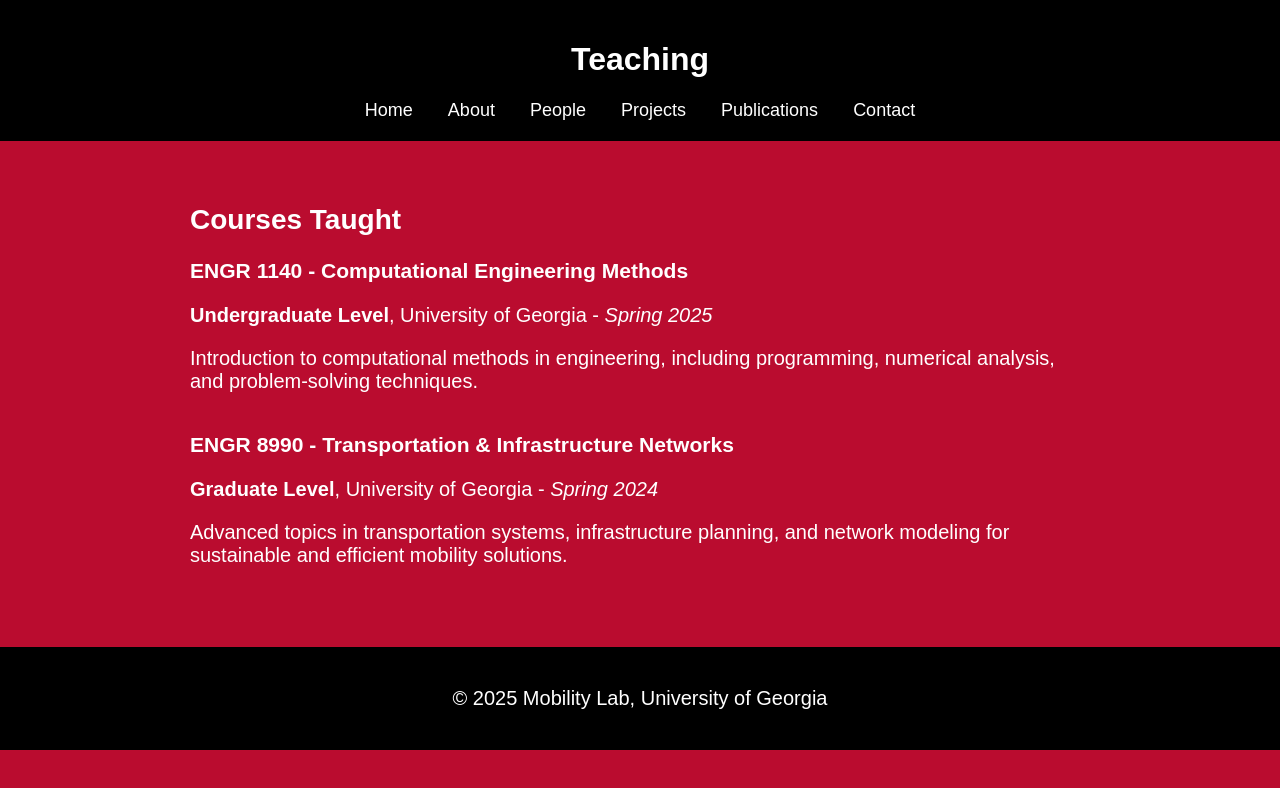
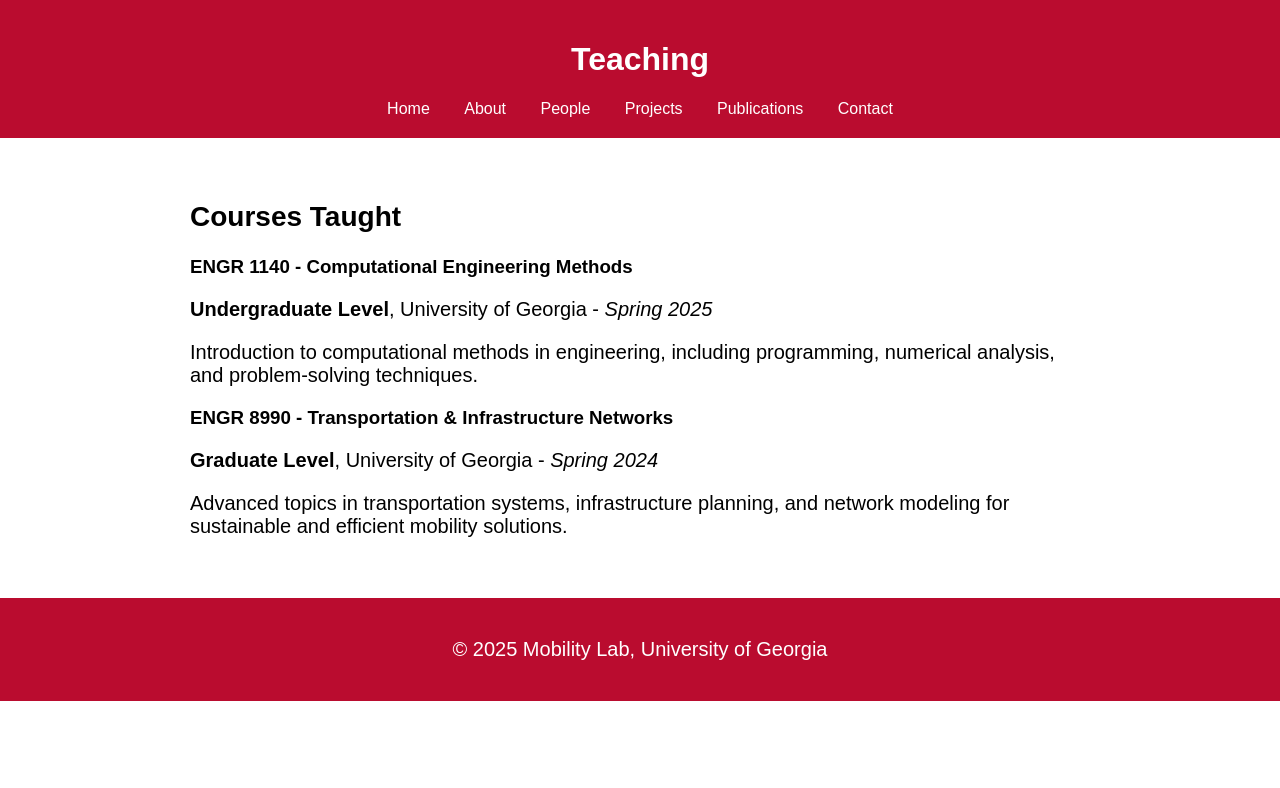
Before and after one commit to yaohandong/MobilityLab, a plain HTML site: page teaching.html in a window 1280 px wide. Drawn offline with Linux system fonts and the light colour scheme.

Commit message:
Update teaching.html

```diff
--- a/teaching.html
+++ b/teaching.html
@@ -5,14 +5,14 @@
     <meta name="viewport" content="width=device-width, initial-scale=1.0">
     <title>Teaching - Mobility Lab</title>
     <style>
-        body { font-family: Arial, sans-serif; font-size: 18px; margin: 0; padding: 0; background: #BA0C2F; color: white; text-align: center; }
-        header, footer { background: #000000; color: white; padding: 20px; }
+body { font-family: Arial, sans-serif; margin: 0; padding: 0; background: white; color: black; text-align: center; }
+header { background: #BA0C2F; color: white; padding: 20px; }
+footer { background: #BA0C2F; color: white; padding: 20px; }
 nav a { margin: 15px; color: white; text-decoration: none; }
 section { padding: 40px; max-width: 900px; margin: auto; text-align: left; }
 h1 { font-size: 32px; }
 h2 { font-size: 28px; }
 p, li { font-size: 20px; }
-        .course { margin-bottom: 40px; }
 </style>
 </head>
 <body>
```
Lines whose indentation alone changed are shown as unchanged.
